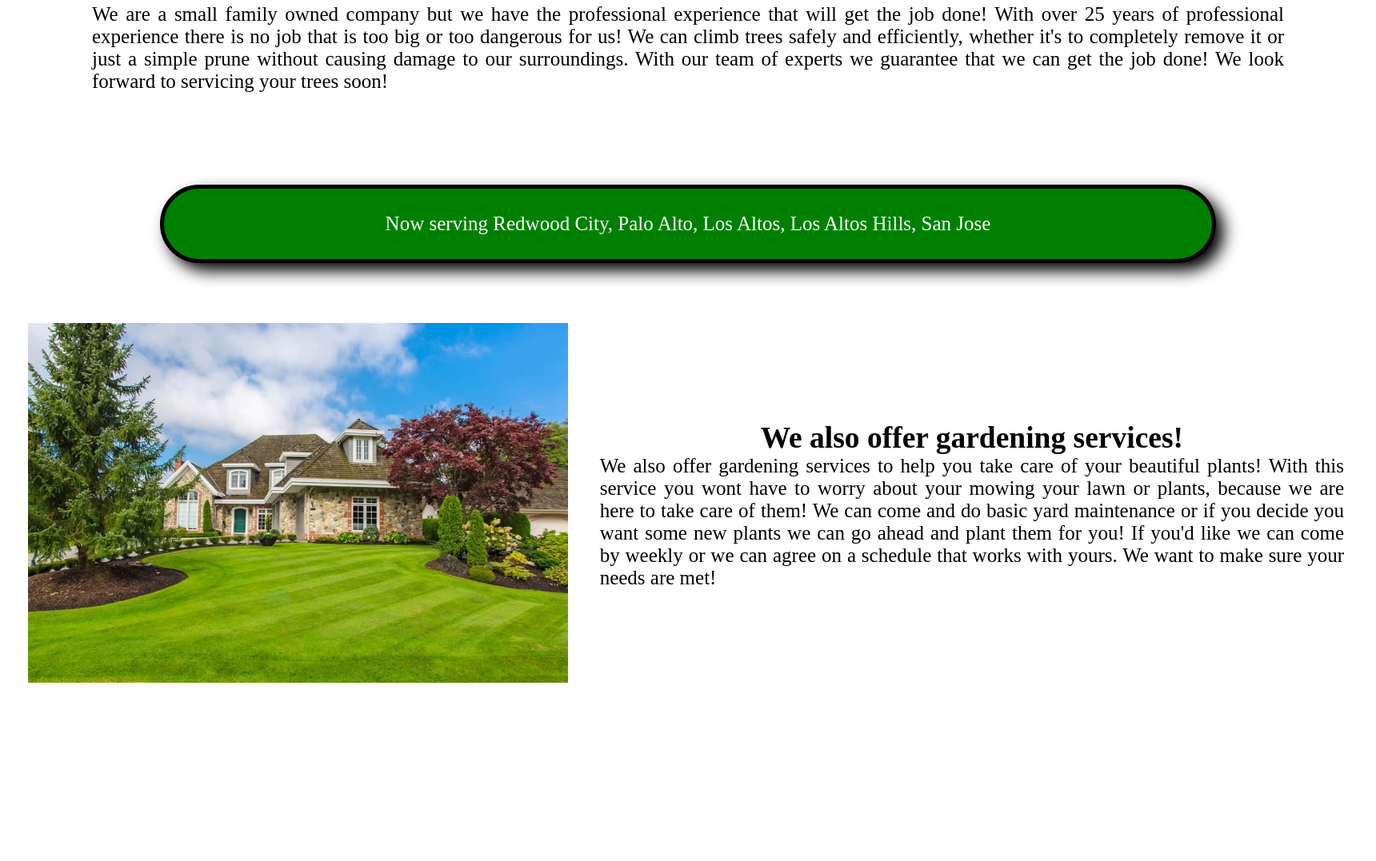
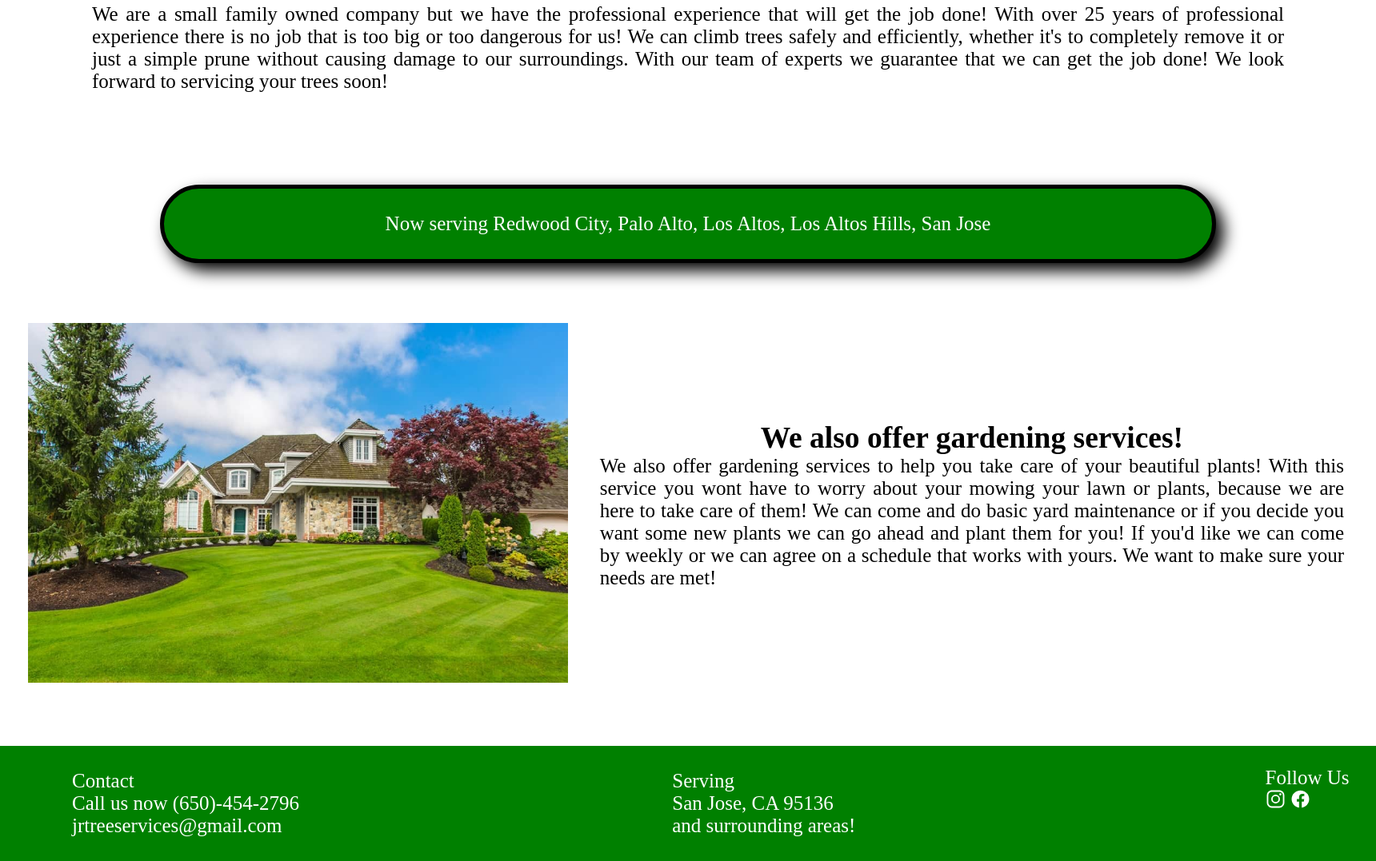
Before and after one commit to jerenteria/jr_services, a Django app: page / in a window 1720 px wide. Shown: the part 1040-2117 px from the top of the page at 80% size. Before the commit the page ends 1894 px from the top, so only its background shows below. Run offline with Django 3.2, Linux system fonts and the light colour scheme.

Commit message:
pretty much done might get new logo not sure yet

```diff
--- a/jr_services_project/jr_services_app/static/css/style.css
+++ b/jr_services_project/jr_services_app/static/css/style.css
@@ -135,3 +135,29 @@ right: 25px;
 #grass-text {
   text-align: justify;
 }
+
+.footer {
+  background-color: green;
+  color: white;
+  margin-top: 75px;
+  padding: 30px;
+  font-size: 25px;
+}
+
+#bottom-contact {
+  display: inline-block;
+  margin-left: 60px;
+}
+
+#company-address {
+  display: inline-block;
+  position: relative;
+  left: 460px;
+}
+
+#social-media-links {
+  display: inline-block;
+  position: relative;
+  left: 966px;
+  top: -29px;
+}
--- a/jr_services_project/jr_services_app/templates/index.html
+++ b/jr_services_project/jr_services_app/templates/index.html
@@ -19,7 +19,7 @@
       </h3>
       <h3 id ="header-email">
         <ion-icon name="mail-outline"></ion-icon>
-        jrservices@gmail.com
+        jrtreeservices@gmail.com
       </h3>
     </div>
   </section>
@@ -73,6 +73,22 @@
       </div>
     </div>
   </section>
+  <section>
+    <div class="footer">
+      <p id="bottom-contact">Contact <br>
+        Call us now (650)-454-2796 <br>
+        jrtreeservices@gmail.com
+      </p>
+      <p id="company-address"> Serving <br>
+        San Jose, CA 95136 <br>
+        and surrounding areas!
+      </p>
+      <p id="social-media-links">Follow Us <br>
+        <ion-icon name="logo-instagram"><a href="#"></a></ion-icon>
+        <ion-icon name="logo-facebook"><a href="#"></a></ion-icon>
+      </p>
+    </div>
+  </section>
 <script type="module" src="https://unpkg.com/ionicons@7.1.0/dist/ionicons/ionicons.esm.js"></script>
 <script nomodule src="https://unpkg.com/ionicons@7.1.0/dist/ionicons/ionicons.js"></script>
 </body>
```
